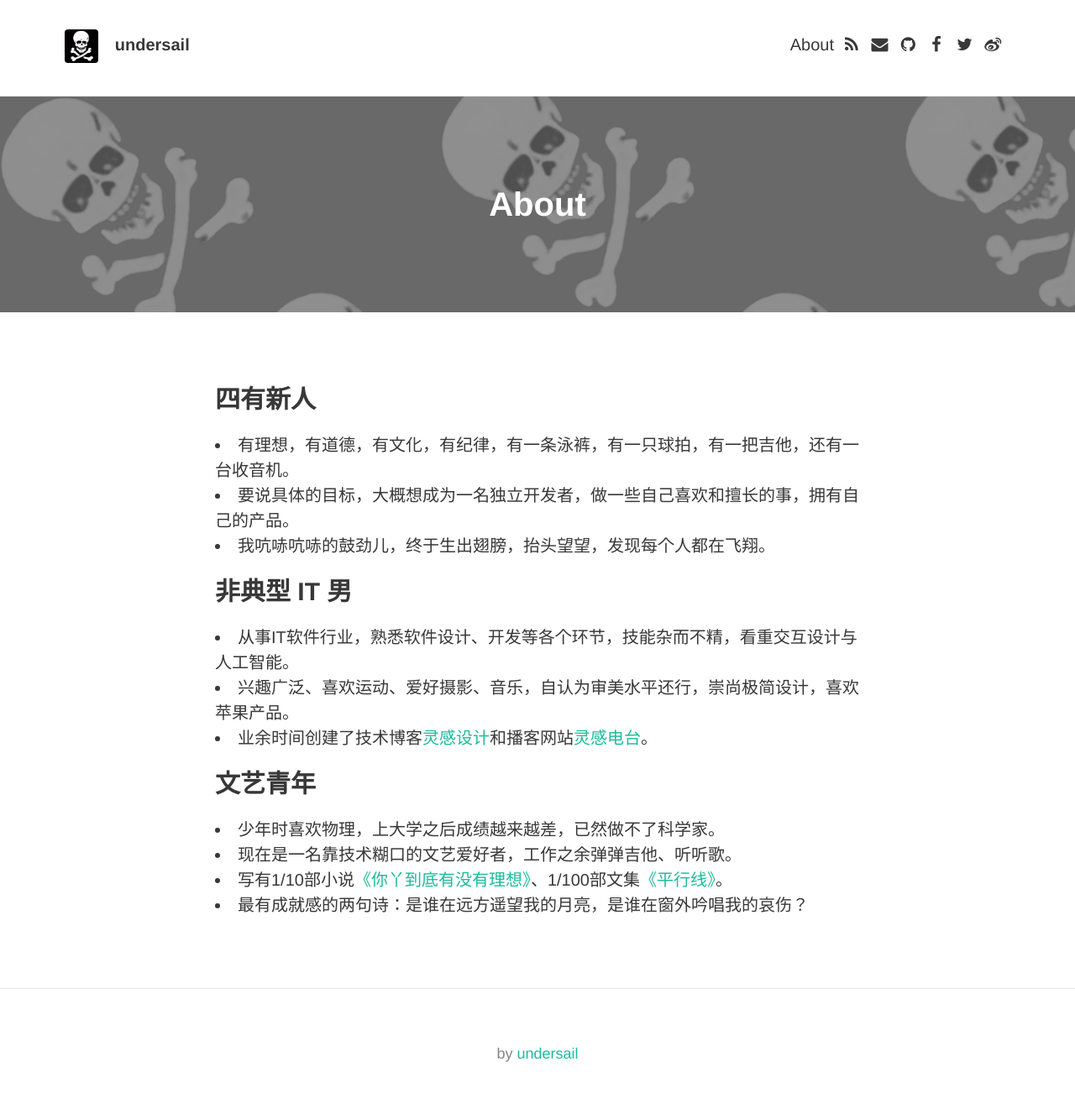
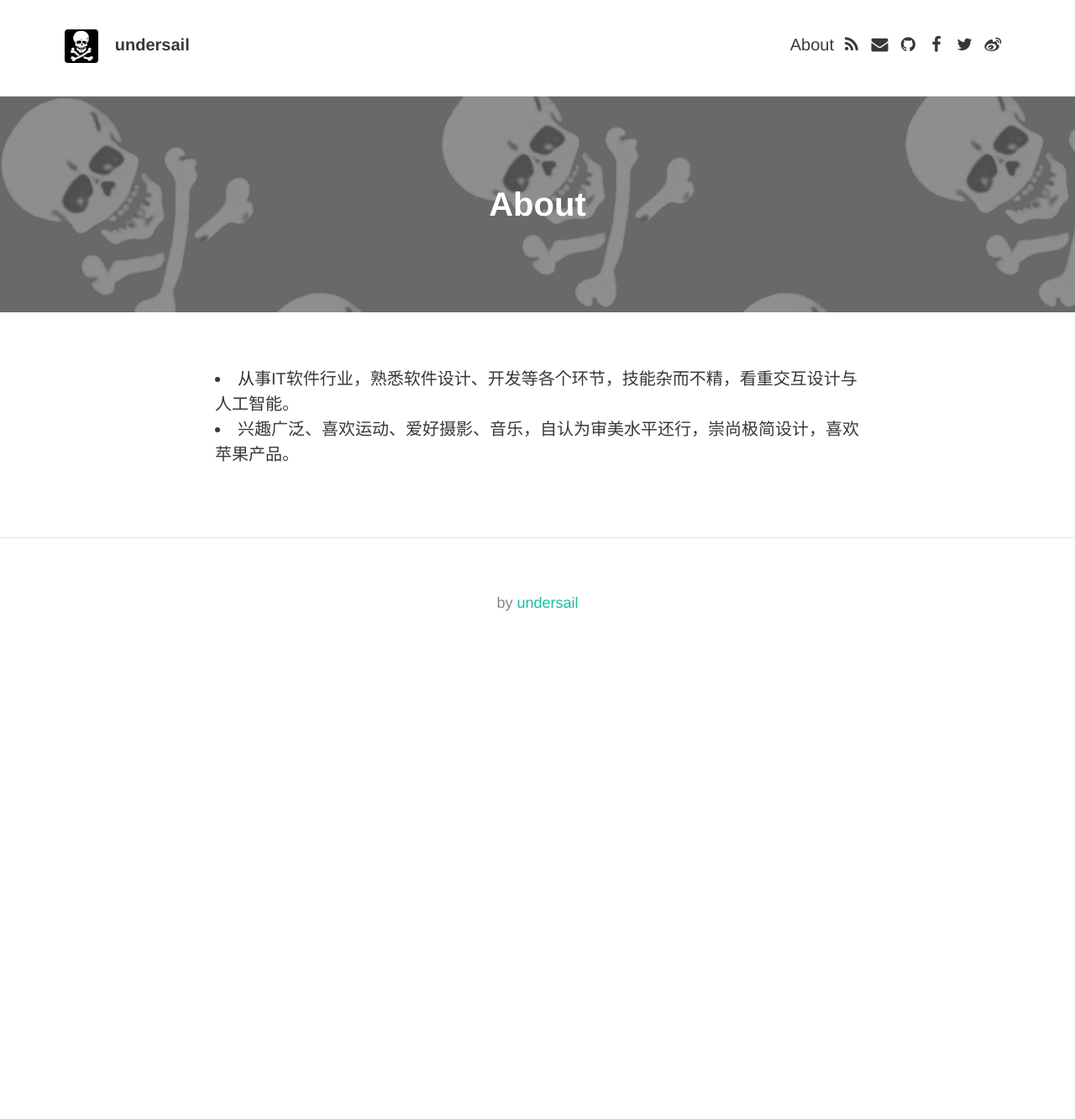
Before and after one commit to undersail/undersail.github.com, a Jekyll site: the page built from about.md, in a window 1280 px wide. Shown: the whole page at 84% size. Built offline with Jekyll 4.4.1, drawn with Linux system fonts in a browser that asks for light colours; nearby versions of some CDN libraries; after the commit the page ends 900 px from its top, so only the background shows below that.

Commit message:
modified about info

```diff
--- a/about.md
+++ b/about.md
@@ -5,21 +5,5 @@ permalink: /about/
 feature-img: "img/feature_img_skeleton.png"
 ---
 
-## 四有新人
-
-* 有理想，有道德，有文化，有纪律，有一条泳裤，有一只球拍，有一把吉他，还有一台收音机。
-* 要说具体的目标，大概想成为一名独立开发者，做一些自己喜欢和擅长的事，拥有自己的产品。
-* 我吭哧吭哧的鼓劲儿，终于生出翅膀，抬头望望，发现每个人都在飞翔。
-
-## 非典型 IT 男
-
 * 从事IT软件行业，熟悉软件设计、开发等各个环节，技能杂而不精，看重交互设计与人工智能。
 * 兴趣广泛、喜欢运动、爱好摄影、音乐，自认为审美水平还行，崇尚极简设计，喜欢苹果产品。
-* 业余时间创建了技术博客[灵感设计](http://www.easyapple.net)和播客网站[灵感电台](http://www.museradio.net)。
-
-## 文艺青年
-
-* 少年时喜欢物理，上大学之后成绩越来越差，已然做不了科学家。
-* 现在是一名靠技术糊口的文艺爱好者，工作之余弹弹吉他、听听歌。
-* 写有1/10部小说[《你丫到底有没有理想》](http://book.weibo.com/book/play/5384859-0.html)、1/100部文集[《平行线》](http://book.weibo.com/book/play/5384858-0.html)。
-* 最有成就感的两句诗：是谁在远方遥望我的月亮，是谁在窗外吟唱我的哀伤？
```
